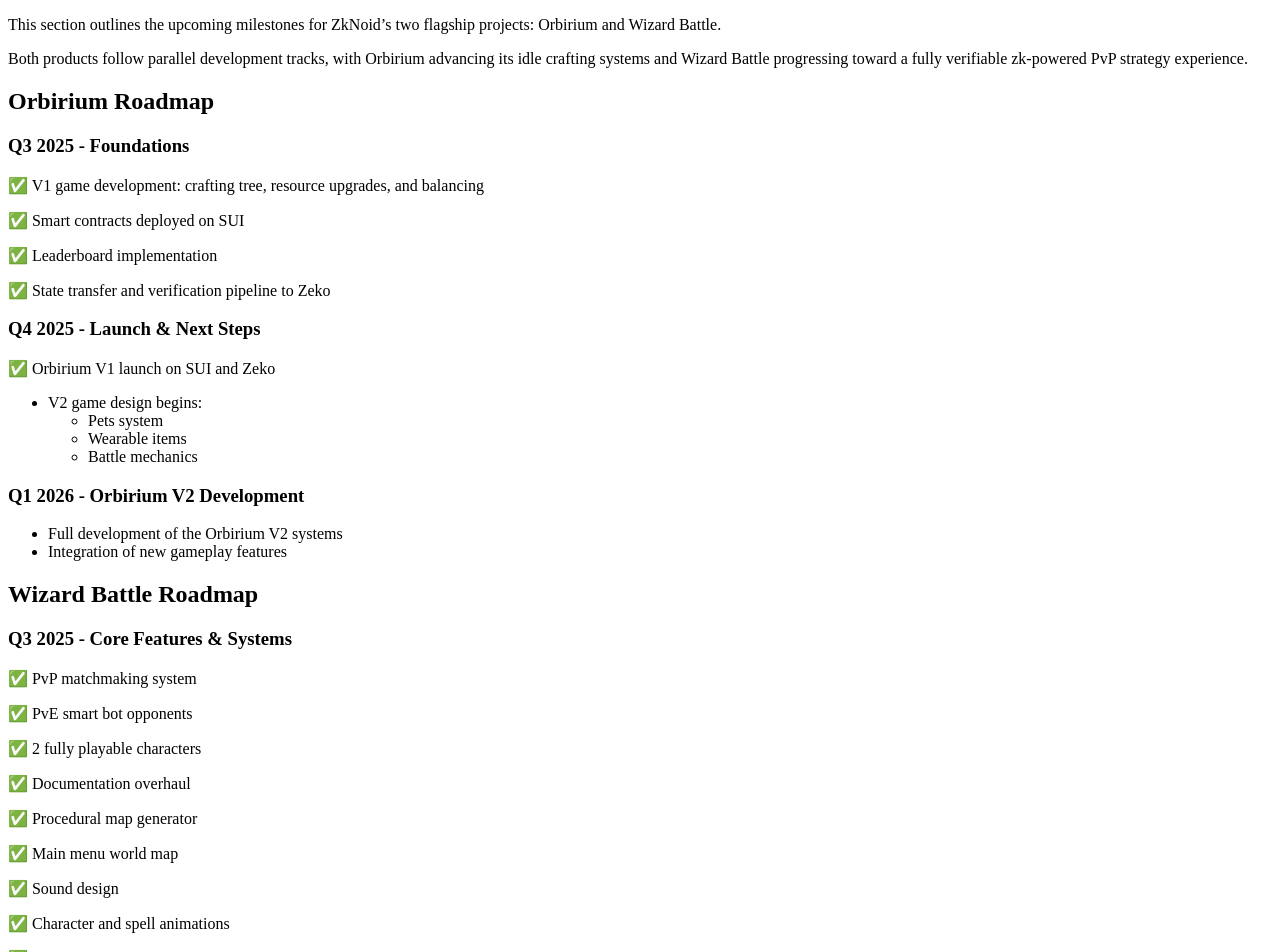
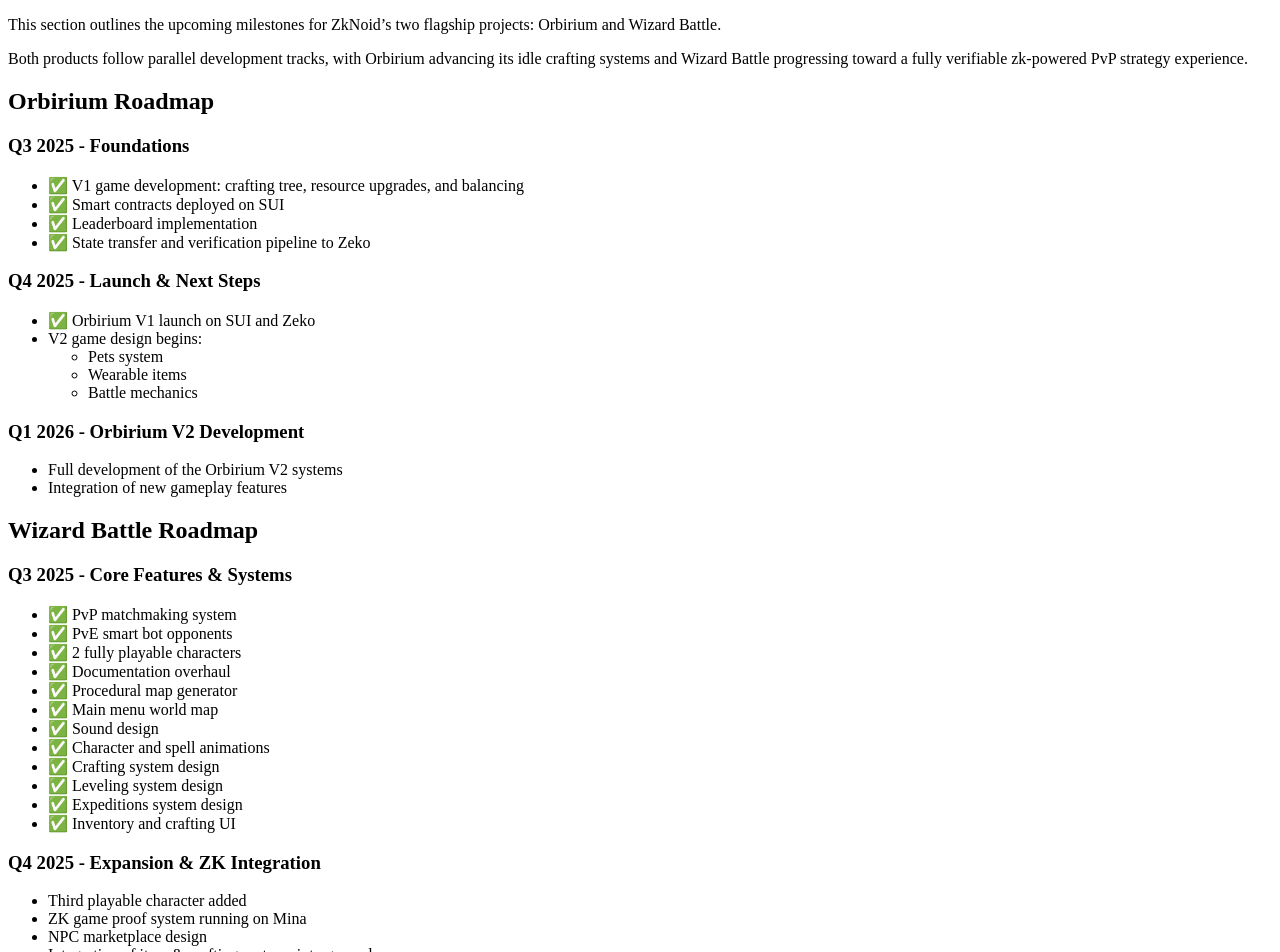
Before and after one commit to ZkNoid/docs, a Next.js app: page /docs/roadmap in a window 1280 px wide. Shown: the top 952 px of the page. Built offline with nearby package versions, Linux system fonts and the light colour scheme.

Commit message:
Update roadmap.mdx

```diff
--- a/pages/docs/roadmap.mdx
+++ b/pages/docs/roadmap.mdx
@@ -6,17 +6,14 @@ Both products follow parallel development tracks, with Orbirium advancing its id
 
 ### **Q3 2025 - Foundations**
 
-✅ V1 game development: crafting tree, resource upgrades, and balancing
-
-✅ Smart contracts deployed on SUI
-
-✅ Leaderboard implementation
-
-✅ State transfer and verification pipeline to Zeko
+- ✅ V1 game development: crafting tree, resource upgrades, and balancing
+- ✅ Smart contracts deployed on SUI
+- ✅ Leaderboard implementation
+- ✅ State transfer and verification pipeline to Zeko
 
 ### **Q4 2025 - Launch & Next Steps**
 
-✅ Orbirium V1  launch on SUI and Zeko
+- ✅ Orbirium V1  launch on SUI and Zeko
 - V2 game design begins:
     - Pets system
     - Wearable items
@@ -31,29 +28,18 @@ Both products follow parallel development tracks, with Orbirium advancing its id
 
 ### **Q3 2025 - Core Features & Systems**
 
-✅ PvP matchmaking system
-
-✅ PvE smart bot opponents
-
-✅ 2 fully playable characters
-
-✅ Documentation overhaul
-
-✅ Procedural map generator
-
-✅ Main menu world map
-
-✅ Sound design
-
-✅ Character and spell animations
-
-✅ Crafting system design
-
-✅ Leveling system design
-
-✅ Expeditions system design
-
-✅ Inventory and crafting UI
+- ✅ PvP matchmaking system
+- ✅ PvE smart bot opponents
+- ✅ 2 fully playable characters
+- ✅ Documentation overhaul
+- ✅ Procedural map generator
+- ✅ Main menu world map
+- ✅ Sound design
+- ✅ Character and spell animations
+- ✅ Crafting system design
+- ✅ Leveling system design
+- ✅ Expeditions system design
+- ✅ Inventory and crafting UI
 
 ### **Q4 2025 - Expansion & ZK Integration**
 
```
